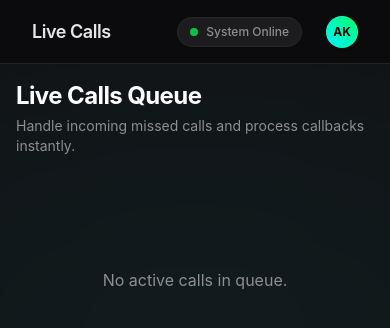
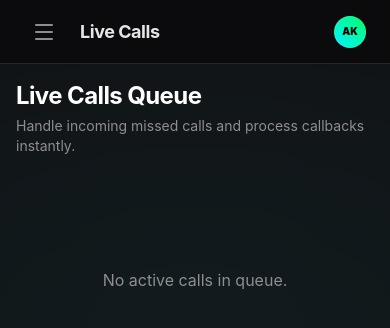
Before and after one commit to workflow-tech-info/ridy, a React (Vite) app: page /dashboard/calls in a window 390 px wide. Shown: the top 328 px of the page. Built offline with nearby package versions, Linux system fonts and the light colour scheme.

Commit message:
fix: implemented SPA routing and added mobile navigation drawer to DashboardLayout

```diff
--- a/src/components/layout/DashboardLayout.jsx
+++ b/src/components/layout/DashboardLayout.jsx
@@ -1,6 +1,6 @@
 import React from "react";
 import { Link, useLocation } from "react-router-dom";
-import { LayoutDashboard, PhoneCall, CalendarPlus, Users, Car, Settings, LogOut, ChartNoAxesCombined } from "lucide-react";
+import { LayoutDashboard, PhoneCall, CalendarPlus, Users, Car, Settings, LogOut, ChartNoAxesCombined, Menu, X } from "lucide-react";
 import { cn } from "../../lib/utils";
 
 const navigation = [
@@ -16,6 +16,7 @@ const navigation = [
 
 export function DashboardLayout({ children }) {
   const location = useLocation();
+  const [isMobileMenuOpen, setIsMobileMenuOpen] = React.useState(false);
 
   return (
     <div className="min-h-screen bg-savaari-dark flex text-white relative">
@@ -70,17 +71,28 @@ export function DashboardLayout({ children }) {
       {/* Main Content Area */}
       <main className="flex-1 min-w-0 flex flex-col h-screen overflow-hidden">
         {/* Top Header / Nav */}
-        <header className="h-16 border-b border-savaari-border bg-primary/80 backdrop-blur-md sticky top-0 z-40 flex items-center justify-between px-8">
-           <h1 className="text-lg font-semibold tracking-tight text-white/90">
-             {navigation.find(n => n.href === location.pathname)?.name || 'Dashboard'}
-           </h1>
+        <header className="h-16 border-b border-savaari-border bg-primary/80 backdrop-blur-md sticky top-0 z-40 flex items-center justify-between px-6 md:px-8">
+           <div className="flex items-center gap-4">
+              {/* Mobile Menu Toggle */}
+              <button
+                onClick={() => setIsMobileMenuOpen(!isMobileMenuOpen)}
+                className="md:hidden p-2 text-savaari-gray hover:text-white transition-colors"
+                aria-label="Toggle menu"
+              >
+                {isMobileMenuOpen ? <X size={24} /> : <Menu size={24} />}
+              </button>
+              <h1 className="text-lg font-bold tracking-tight text-white/90">
+                {navigation.find(n => n.href === location.pathname)?.name || 'Dashboard'}
+              </h1>
+           </div>
+
            <div className="flex items-center gap-4 text-sm font-medium">
-              <div className="flex items-center gap-2 bg-[#1c1c1e] px-3 py-1.5 rounded-full border border-white/5">
+              <div className="hidden sm:flex items-center gap-2 bg-[#1c1c1e] px-3 py-1.5 rounded-full border border-white/5">
                 <span className="w-2 h-2 rounded-full bg-savaari-green animate-pulse"></span>
-                <span className="text-savaari-gray text-xs">System Online</span>
+                <span className="text-savaari-gray text-xs">Live</span>
               </div>
-              <div className="w-8 h-8 rounded-full bg-gradient-to-tr from-savaari-accent to-savaari-green flex items-center justify-center ml-2 border border-white/10 shadow-sm cursor-pointer">
-                 <span className="text-black text-xs font-bold">AK</span>
+              <div className="w-8 h-8 rounded-full bg-gradient-to-tr from-savaari-accent to-savaari-green flex items-center justify-center border border-white/10 shadow-sm cursor-pointer">
+                 <span className="text-black text-[10px] font-black uppercase">AK</span>
               </div>
            </div>
         </header>
@@ -94,6 +106,64 @@ export function DashboardLayout({ children }) {
            </div>
         </div>
       </main>
+
+      {/* Mobile Navigation Drawer Overlay */}
+      {isMobileMenuOpen && (
+        <div
+          className="md:hidden fixed inset-0 z-[100] bg-black/60 backdrop-blur-sm"
+          onClick={() => setIsMobileMenuOpen(false)}
+        >
+          <div
+            className="absolute top-0 left-0 bottom-0 w-72 bg-[#0B0B0C] border-r border-white/10 p-6 flex flex-col animate-in slide-in-from-left duration-300 shadow-2xl"
+            onClick={e => e.stopPropagation()}
+          >
+            <div className="flex items-center justify-between mb-8">
+               <Link to="/" className="flex items-center gap-2" onClick={() => setIsMobileMenuOpen(false)}>
+                  <div className="w-8 h-8 rounded-full bg-savaari-accent flex items-center justify-center">
+                    <span className="text-primary font-bold text-lg">R</span>
+                  </div>
+                  <span className="text-white font-bold text-xl tracking-tight">Ridy</span>
+                </Link>
+                <button onClick={() => setIsMobileMenuOpen(false)} className="text-savaari-gray">
+                  <X size={20} />
+                </button>
+            </div>
+
+            <div className="mt-2 text-[10px] text-savaari-gray font-black uppercase tracking-[0.2em] mb-6">Console Menu</div>
+
+            <nav className="flex-1 space-y-2">
+              {navigation.map((item) => {
+                const isActive = location.pathname === item.href;
+                return (
+                  <Link
+                    key={item.name}
+                    to={item.href}
+                    onClick={() => setIsMobileMenuOpen(false)}
+                    className={cn(
+                      "flex items-center gap-4 px-4 py-3.5 text-base font-bold rounded-2xl transition-all duration-200",
+                      isActive
+                        ? "bg-savaari-accent/10 text-savaari-accent border border-savaari-accent/20"
+                        : "text-savaari-gray hover:text-white"
+                    )}
+                  >
+                    <item.icon size={22} className={isActive ? "text-savaari-accent" : "text-savaari-gray"} />
+                    {item.name}
+                  </Link>
+                );
+              })}
+            </nav>
+
+            <div className="pt-6 border-t border-white/10 mt-auto">
+               <Link to="/dashboard/settings" onClick={() => setIsMobileMenuOpen(false)} className="flex items-center gap-4 px-4 py-3 text-savaari-gray font-bold">
+                  <Settings size={20} /> Settings
+               </Link>
+               <Link to="/login" onClick={() => setIsMobileMenuOpen(false)} className="flex items-center gap-4 px-4 py-3 text-red-500 font-bold mt-2">
+                  <LogOut size={20} /> Logout
+               </Link>
+            </div>
+          </div>
+        </div>
+      )}
     </div>
   );
 }
--- a/src/components/ui/Navigation.jsx
+++ b/src/components/ui/Navigation.jsx
@@ -40,13 +40,13 @@ export function Navigation() {
         {/* Desktop Links */}
         <div className="hidden lg:flex items-center gap-8">
           {navLinks.map(link => (
-            <a
+            <Link
               key={link.name}
-              href={link.href}
+              to={link.href}
               className={`text-sm font-bold transition-all hover:text-white ${link.accent ? 'text-savaari-accent' : 'text-savaari-gray'}`}
             >
               {link.name}
-            </a>
+            </Link>
           ))}
         </div>
 
@@ -70,14 +70,14 @@ export function Navigation() {
       {isMenuOpen && (
         <div className="lg:hidden absolute top-full left-0 right-0 bg-[#0B0B0C] border-b border-white/10 p-6 space-y-6 flex flex-col animate-in fade-in slide-in-from-top-4 duration-300">
            {navLinks.map(link => (
-            <a
+            <Link
               key={link.name}
-              href={link.href}
+              to={link.href}
               onClick={() => setIsMenuOpen(false)}
               className={`text-lg font-bold transition-all border-b border-white/5 pb-2 ${link.accent ? 'text-savaari-accent' : 'text-white'}`}
             >
               {link.name}
-            </a>
+            </Link>
           ))}
           <PrimaryButton variant="accent" className="w-full flex items-center justify-center gap-2 py-4">
             <PhoneCall size={20} />
```
